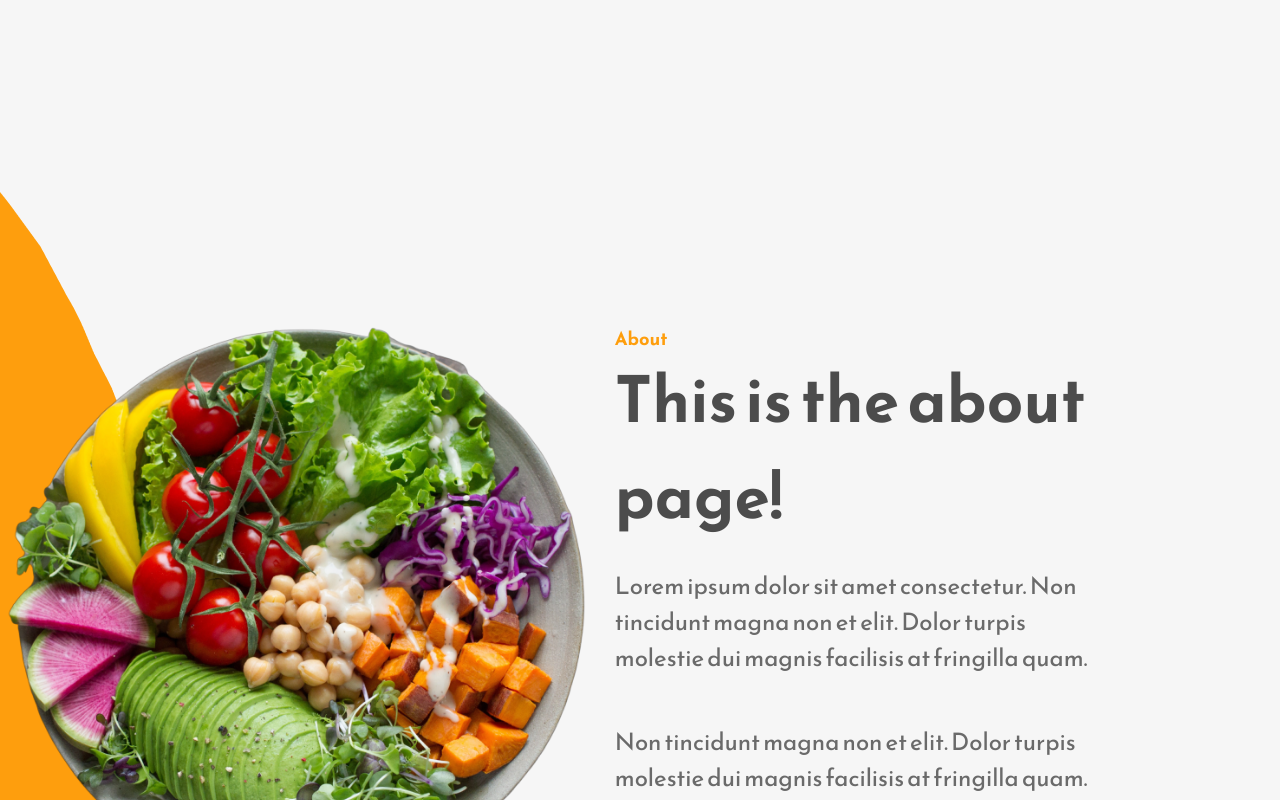
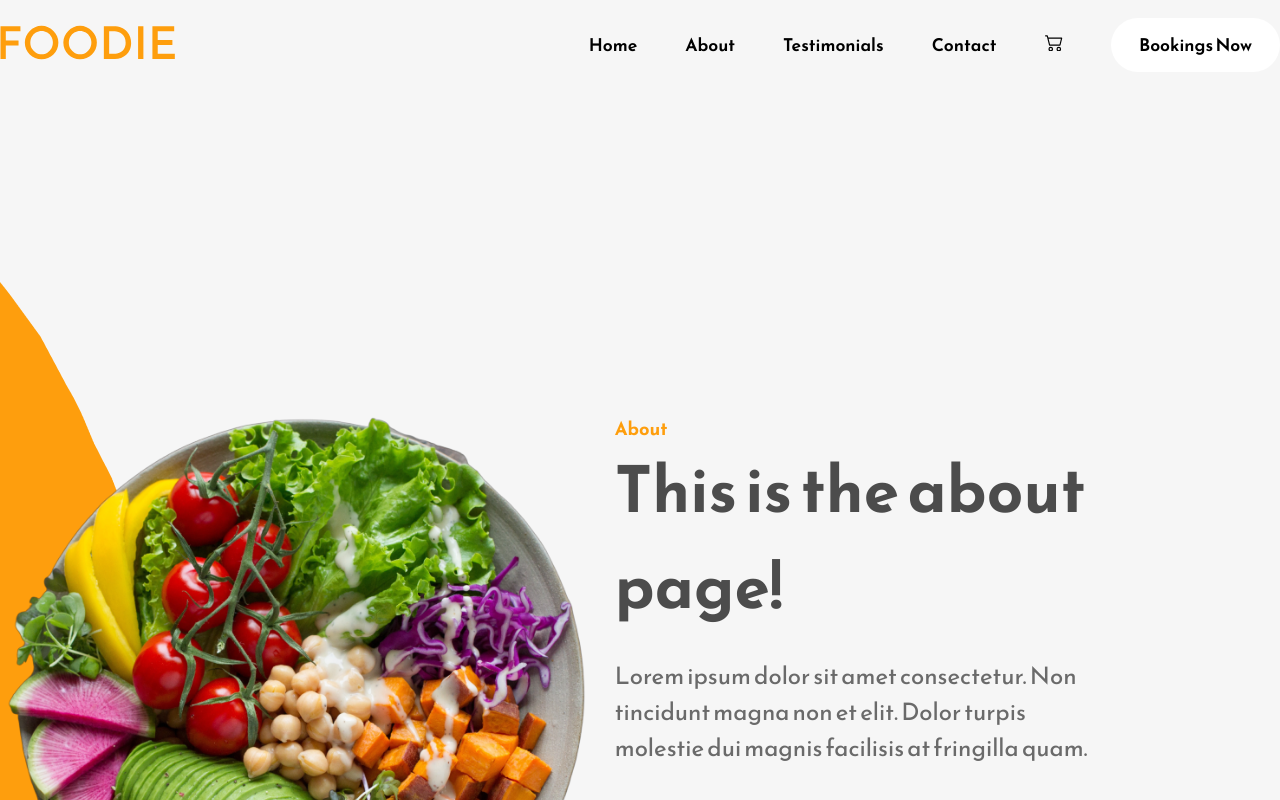
Before and after one commit to JacobCanDev/LandingPageNegocio, a React (Create React App) app: page /About in a window 1280 px wide. Shown: the top 800 px of the page. Built offline with nearby package versions, Linux system fonts and the light colour scheme.

Commit message:
Ajustes about
Ajustes about

```diff
--- a/src/Components/About.jsx
+++ b/src/Components/About.jsx
@@ -1,11 +1,16 @@
-import React from "react";
+import React, { Fragment } from "react";
 import AboutBackground from "../Assets/about-background.png";
 import AboutBackgroundImage from "../Assets/about-background-image.png";
 import { BsFillPlayCircleFill } from "react-icons/bs";
-
+import Navbar from "./Navbar";
 const About = () => {
   return (
+   <Fragment>
+    <div className="home-container">
+      <Navbar />
+    </div>
     <div className="about-section-container">
+
       <div className="about-background-image-container">
         <img src={AboutBackground} alt="" />
       </div>
@@ -33,6 +38,11 @@ const About = () => {
         </div>
       </div>
     </div>
+
+
+
+   </Fragment>
+
   );
 };
 
--- a/src/index.js
+++ b/src/index.js
@@ -1,9 +1,7 @@
 import React from "react";
 import  ReactDOM  from "react-dom";
-//import ReactDOM from "react-dom/client";
 import App from "./App";
 import {BrowserRouter} from 'react-router-dom'
-//const root = ReactDOM.createRoot(document.getElementById("root"));
 
 
 ReactDOM.render(
```
